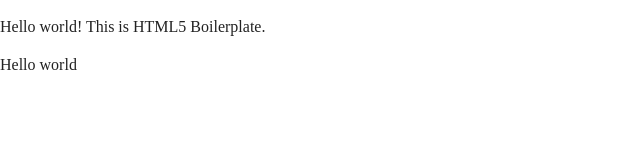
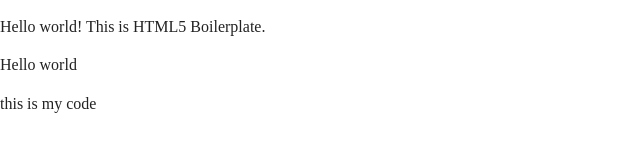
Before and after one commit to samareshmaiti/Collaborator-demo, a plain HTML site: page index.html in a window 1280 px wide. Shown: the whole page, without its empty margins (0-640 px from the left). Drawn offline with nearby package versions, Linux system fonts and the light colour scheme.

Commit message:
added index.html

```diff
--- a/index.html
+++ b/index.html
@@ -37,6 +37,7 @@
   </script>
   <script src="https://www.google-analytics.com/analytics.js" async></script>
   <p>Hello world</p>
+  <p>this is my code</p>
 </body>
 
 </html>
```
